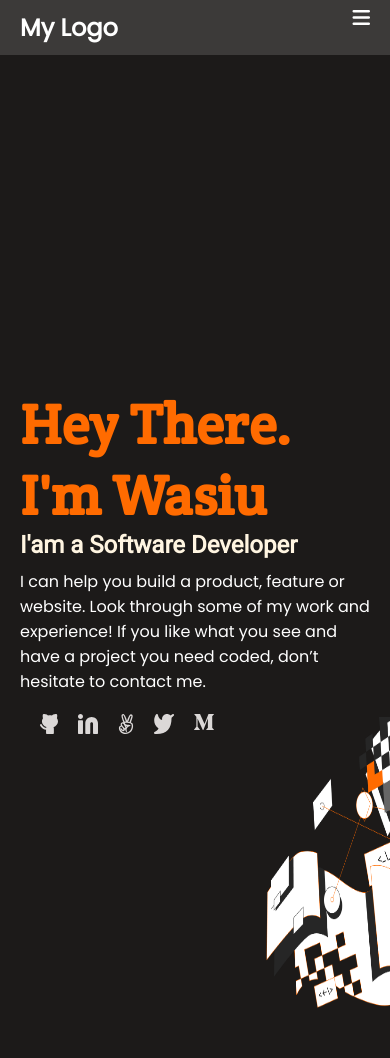
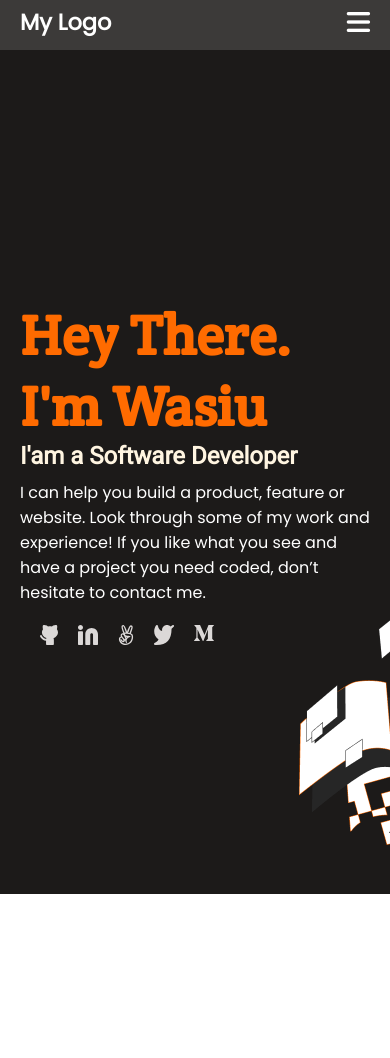
Before and after one commit to was-coder/professional-portfolio, a website: page index.html in a window 390 px wide. After the commit the page ends 894 px from the top, so only its background shows below. Drawn offline with Linux system fonts and the light colour scheme.

Commit message:
bug:Fixed the logo tag by using an anchor tag and also fixed the hamburger menu by adding a button tag and also changed the min-height attribute to px and also remove the img tag to use it as a background image

```diff
--- a/css/main.css
+++ b/css/main.css
@@ -2,19 +2,25 @@
 .header-div {
   background: var(--primary);
   display: flex;
-  min-height: 5vh;
+  height: 50px;
   justify-content: space-between;
-  padding: 10px 20px;
-  color: var(--secondary);
+  padding: 5px 20px;
 }
 
-.header-h2 {
+.header-logo {
   text-transform: capitalize;
   font-family: 'Poppins', sans-serif;
+  text-decoration: none;
+  color: #fff;
+  font-size: 1.4rem;
+  font-weight: bold;
 }
 
-.header-div i {
-  padding-top: 7px;
+.header-button {
+  background: transparent;
+  border: none;
+  color: #fff;
+  padding-bottom: 5px;
 }
 
 /* end of header styling */
@@ -22,12 +28,15 @@
 /* start of home styling */
 .main-container {
   background: var(--tertiary);
-  min-height: 120vh;
+  min-height: 100vh;
   display: flex;
   flex-direction: column;
   justify-content: center;
   padding: 0 20px;
   position: relative;
+  background-image: url(/image/illustration-header-mobile.png);
+  background-position: right bottom;
+  background-repeat: no-repeat;
 }
 
 .main-container h1 {
--- a/index.html
+++ b/index.html
@@ -16,8 +16,10 @@
       <!-- start of header section -->
       <header>
         <div class="header-div">
-          <h2 class="header-h2">my logo</h2>
-          <i class="fas fa-bars fa-lg"></i>
+          <a href="#" class="header-logo">my logo</a>
+          <button type="button" class="header-button">
+            <i class="fas fa-bars fa-2x"></i>
+          </button>
         </div>
       </header>
       <!-- end of header section -->
@@ -108,7 +110,6 @@
             </svg>
           </div>
         </div>
-        <img src="/image/Illustration-header.png" alt="Illustration" class="illustration" />
       </section>
       <!-- end of home section -->
     </div>
```
Also changed, not shown: image/illustration-header-mobile.png (added).
